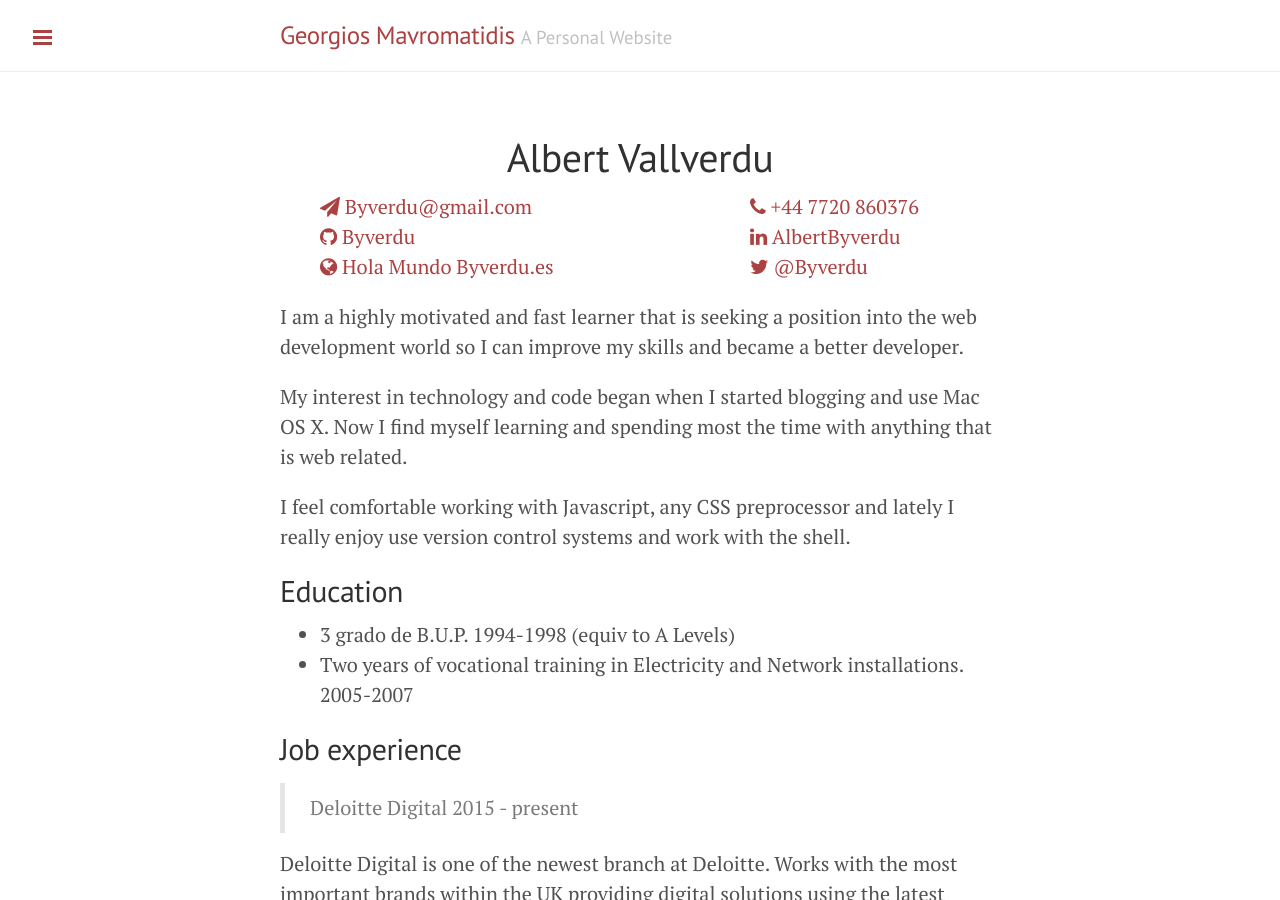
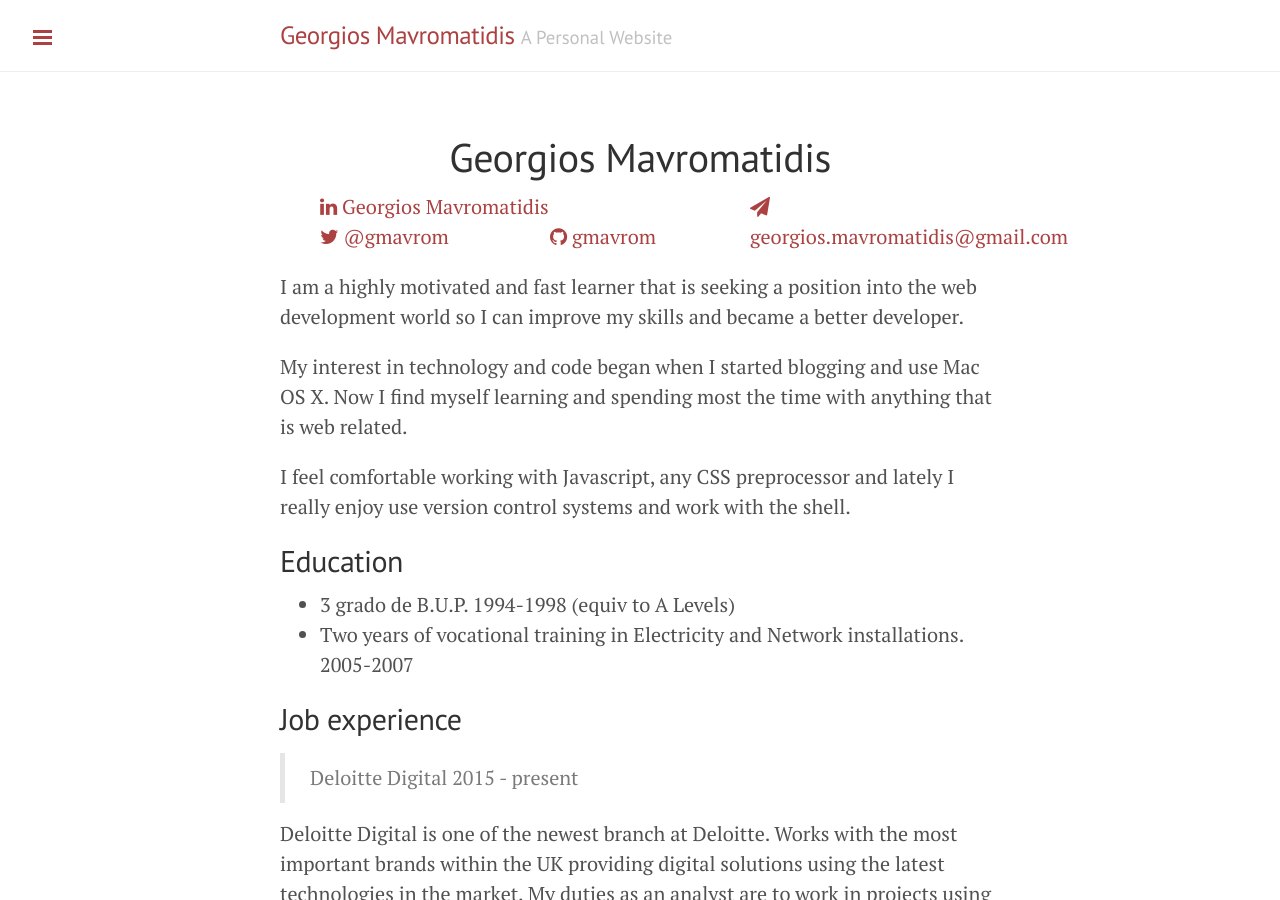
Before and after one commit to gmavrom33/gmavrom.github.io, a Jekyll site: the page built from cv/index.md, in a window 1280 px wide and 900 px high. Built offline with Jekyll 4.4.1, drawn with Linux system fonts in a browser that asks for light colours; nearby versions of some CDN libraries.

Commit message:
Update index.md

```diff
--- a/cv/index.md
+++ b/cv/index.md
@@ -8,16 +8,14 @@
 	h1:first-child{ display: none }
 </style>
 
-# Albert Vallverdu
+# Georgios Mavromatidis
 
 <div class="contact">
   <ul>
-		<li><a><i class="fa fa-phone"></i>  +44 7720 860376</a></li>
-		<li><a href="mailto:byverdu@gmail.com?subject=Say%20Hello%20to%20Albert"><i class="fa fa-send"></i>  Byverdu@gmail.com</a></li>
-		<li><a href="https://www.linkedin.com/in/albertbyverdu"><i class="fa fa-linkedin"></i> AlbertByverdu</a></li>
-		<li><a href="https://github.com/byverdu"><i class="fa fa-github"></i>  Byverdu</a></li>
-		<li><a href="https://twitter.com/byverdu"><i class="fa fa-twitter"></i>  @Byverdu</a></li>
-		<li><a href="http://byverdu.es"><i class="fa fa-globe"></i>  Hola Mundo Byverdu.es</a></li>
+		<li><a href="mailto:georgios.mavromatidis@gmail.com?subject=Say%20Hello%20to%20George"><i class="fa fa-send"></i> georgios.mavromatidis@gmail.com</a></li>
+		<li><a href="https://www.linkedin.com/in/gmavrom"><i class="fa fa-linkedin"></i> Georgios Mavromatidis</a></li>
+		<li><a href="https://github.com/gmavrom"><i class="fa fa-github"></i>  gmavrom</a></li>
+		<li><a href="https://twitter.com/gmavrom"><i class="fa fa-twitter"></i>  @gmavrom</a></li>
 	</ul>
 </div>
 
```
Also changed, not shown: other parts of cv/index.md (+1 -1 lines).
